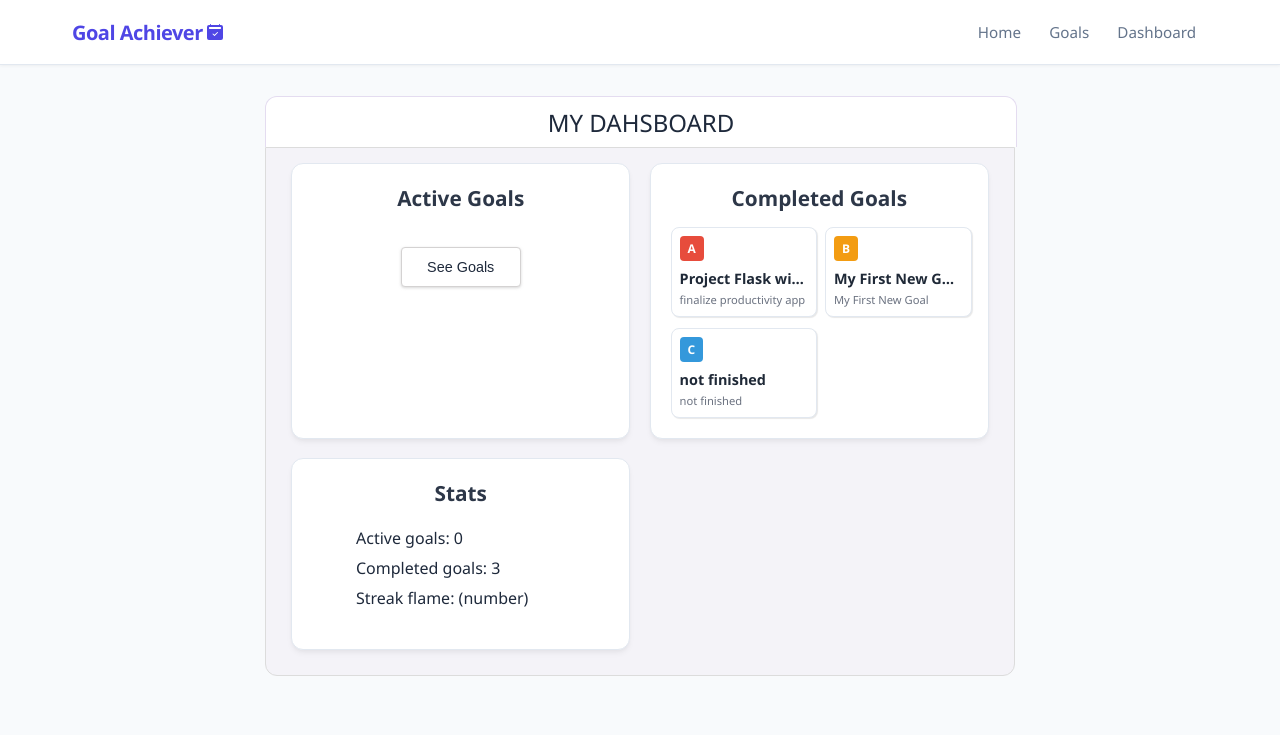
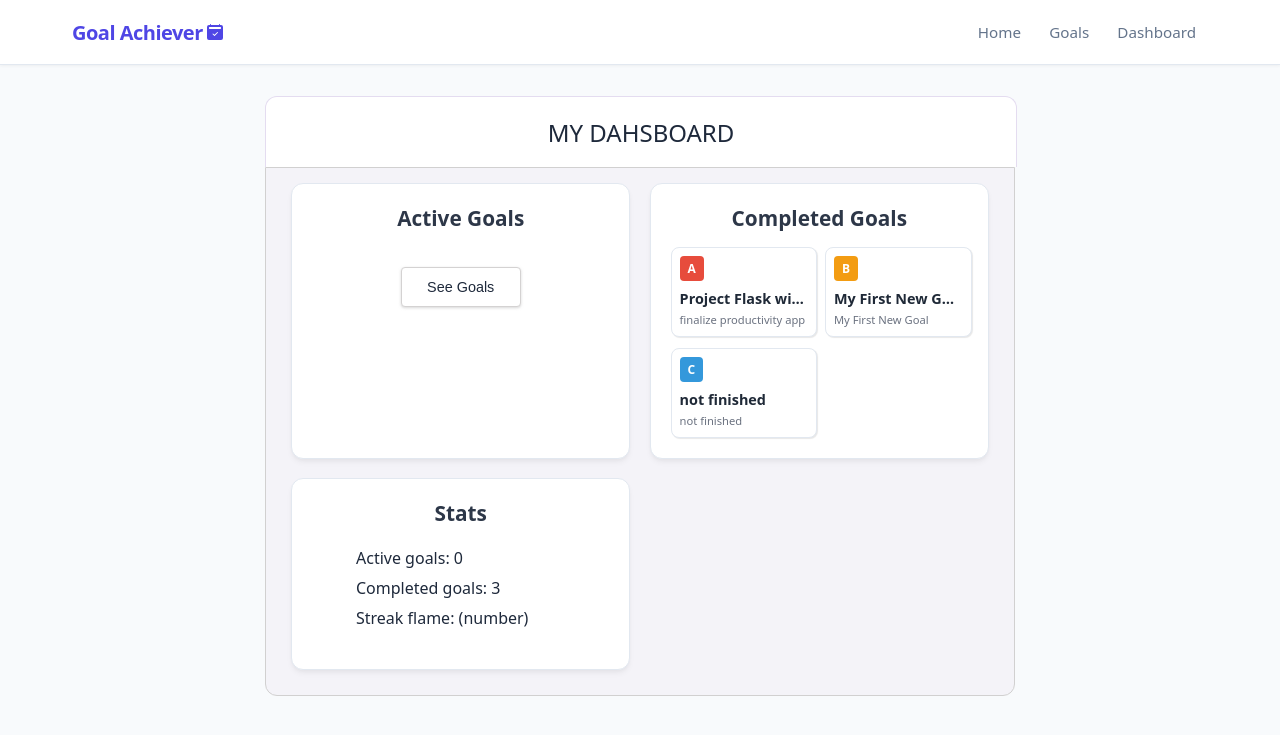
Before and after one commit to ian-developer/flask-focus-app, a Flask app: page /dashboard in a window 1280 px wide. Shown: the top 735 px of the page. Run offline with Flask 3, Linux system fonts and the light colour scheme.

Commit message:
daily entry

```diff
--- a/app/static/style.css
+++ b/app/static/style.css
@@ -14,7 +14,7 @@
 }
 
 body {
-    font-family: 'Segoe UI', Roboto, Helvetica, Arial, sans-serif;
+    font-family: system-ui, -apple-system, BlinkMacSystemFont, 'Segoe UI', Roboto, Helvetica, Arial, sans-serif;
     background-color: var(--bg-color);
     color: var(--text-main);
     margin: 0;
@@ -27,12 +27,12 @@ body {
 
 /*HOME PAGE*/
 
-.home-container{
+.dashboard-container{
     width: 100%;
     padding: 25px;
     padding-top: 15px;
     display: block;
-    border: #dcdcdc 1px solid;
+    border: #d1d0d0 1px solid;
     background-color: #f4f3f8;
     border-radius: 0px 0px 12px 12px;
     text-align: center;
@@ -40,12 +40,13 @@ body {
 }
 
 @media (min-width: 850px) {
-  .home-container {
+  .dashboard-container {
     min-width: 750px;
   }
 }
 
-.homepage-header {
+.dashboard-header {
+    padding: 10px 0px;
     background-color: white;
     width: 100%;
     height: 50px;
@@ -58,14 +59,14 @@ body {
     border-bottom: none;
 }
 
-.homepage-card-container {
+.dashboard-card-container {
     display: grid;
     grid-template-columns: repeat(auto-fit, minmax(250px, 1fr));
     gap: 1.2rem;
     width: 100%;
 }
 
-.homepage-card {
+.dashboard-card {
     text-align: center;
     background-color: #ffffff;
     border: 1px solid #e2e8f0;
@@ -91,7 +92,7 @@ body {
     margin-bottom: 15px;
 }
 
-.homepage-action-btn {
+.dashboard-action-btn {
     margin: 0 auto;
     justify-content: center;
     width: 100%;
@@ -108,7 +109,7 @@ body {
                 0 1px 2px rgba(156, 156, 156, 0.08);
  }
 
- .homepage-action-btn:hover {
+ .dashboard-action-btn:hover {
     background-color: #faf8f8;
     transform: translateY(-2px);
  }
@@ -158,7 +159,7 @@ body {
 
 .goal-container {
     display: flex;
-    gap: 15px; /* Fiksni razmak osigurava stabilnost elemenata */
+    gap: 15px;
     width: 100%;
     max-width: 1400px;
     margin: 0 auto;
@@ -243,7 +244,7 @@ h2 {
     color: var(--text-main);
     text-transform: capitalize;
     font-size: 1.1em;
-    font-weight: bold;
+    font-weight: 600;
     margin: 0 auto;
 }
 
@@ -320,6 +321,7 @@ input:focus, select:focus, textarea:focus {
 
 .go-back-link a {
     color: var(--primary-hover);
+    color: var(--text-muted);
 }
 
 .go-back-link a:hover {
@@ -649,7 +651,7 @@ ul {
 
 button[type="submit"] {
     width: auto;             /* Maknuto '100%' da gumb ne bude preko cijele kartice */
-    min-width: 120px;        /* Minimalna širina da gumb izgleda stabilno */
+    min-width: 120px;
     padding: 0.75rem 1.5rem; /* Više prostora s lijeve i desne strane teksta */
     border: none;
     border-radius: 6px;
@@ -694,8 +696,12 @@ button[type="submit"]:active, #open_form_btn:active {
 }
 
 #delete-goal-btn, #mark-goal-btn {
-    margin-top: 10px;
-    border-radius: 4px;
+    font-size: 0.9rem;
+    margin: 0px;
+    padding: 8px 0px;
+    min-width: 85px;
+    border-radius: 6px;
+    border: #cb0202 1px solid;
     background-color: red;
     box-shadow: 0 2px 5px rgba(237, 58, 58, 0.25),
                 0 1px 2px rgba(0, 0, 0, 0.05);
@@ -708,6 +714,7 @@ button[type="submit"]:active, #open_form_btn:active {
 }
 
 #mark-goal-btn {
+    border: rgb(35, 204, 116) 1px solid;
     background-color: rgb(72, 228, 147);
     box-shadow: 0 6px 14px rgba(58, 237, 142, 0.35),
                 0 2px 4px rgba(0, 0, 0, 0.08);
--- a/app/static/view_goal.js
+++ b/app/static/view_goal.js
@@ -117,7 +117,7 @@ finishGoalBtn.addEventListener('click', async(e) => {
             .then(response => response.json())
             .then(data => {
                 if (data.success) {
-                    alert('your goal is finished');
+                    confirm('Do you really want to finish this goal?');
                     // Optional: Reload page or update UI dynamically here
                     window.location.reload();
                 } else {
--- a/app/templates/dashboard.html
+++ b/app/templates/dashboard.html
@@ -2,12 +2,12 @@
 
 {% block content %}
 <div style="max-width: 800px;">
-    <div class="homepage-header">
+    <div class="dashboard-header">
             <h1>my dahsboard</h1>
         </div>
-    <div class="home-container">
-        <div class="homepage-card-container">
-            <div class="homepage-card">
+    <div class="dashboard-container">
+        <div class="dashboard-card-container">
+            <div class="dashboard-card">
                 <div class="card-header">
                     <h2>active goals</h2>
                 </div>
@@ -24,11 +24,11 @@
                 </div>
                     <div style="display: flex; align-items: center; padding: 0px 12px; margin: 20px 0px; margin-bottom: 0px;">
                         <a href="/goals" style="text-decoration: none; width: 120px; overflow: visible; margin: 0 auto;">
-                            <button class="homepage-action-btn">See Goals</button>
+                            <button class="dashboard-action-btn">See Goals</button>
                         </a>
                     </div>
             </div>
-            <div class="homepage-card">
+            <div class="dashboard-card">
                 <div class="card-header">
                     <h2>completed goals</h2>
                 </div>
@@ -44,7 +44,7 @@
                     {% endfor %}
                 </div>
             </div>
-            <div class="homepage-card">
+            <div class="dashboard-card">
                 <div class="card-header">
                     <h2>stats</h2>
                 </div>
--- a/app/templates/goals.html
+++ b/app/templates/goals.html
@@ -81,7 +81,11 @@
                         <tr class="clickable-row" data-href=" {{ url_for('main.view_goal', goal_id=goal.id) }}">
                             <td><span class="badge badge-{{ goal.priority }}">{{ goal.priority }}</span></td>
                             <td style="text-align: left; max-width: 200px;">
-                                <h2 style="white-space: wrap; overflow: wrap;">{{ goal.title | truncate(30)}}</h2>
+                                <h2 style="white-space: wrap; overflow: wrap;">{{ goal.title | truncate(30)}}
+                                    {% if goal.is_confirmed_finished %}
+                                        (Finished)
+                                    {% endif %}
+                                </h2>
                                 <p style="color: #7f8c8d; max-width: 250px; font-size: 0.8rem; margin: 5px 0px;">{{ goal.description | truncate(90) or 'Nema opisa' }}</p>
                                 <!--<small class="date">{{ goal.created_at.strftime('%d. %m. %Y. %H:%M') }}</small>-->
                             </td>
--- a/app/templates/index.html
+++ b/app/templates/index.html
@@ -1,7 +1,7 @@
 {% extends 'base.html' %}
 
 {% block content %}
-    <div>
-
+    <div class="">
+        <span style="font-size: 1.7rem;">Welcome Ian, what goals are you working on today?</span>
     </div>
 {% endblock %}
```
Also changed, not shown: app/templates/view_goal.html (+12 -5 lines), instance/base.db.
